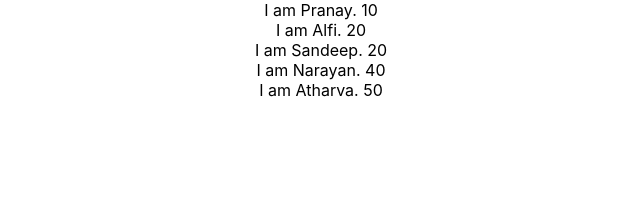
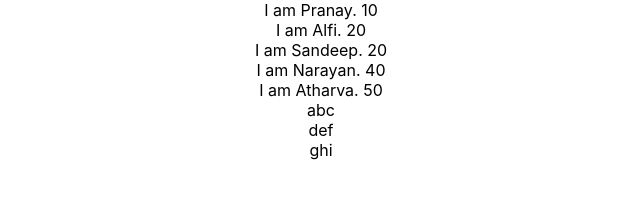
Before and after one commit to pranay407/react-tutorial, a React (Create React App) app: page / in a window 1280 px wide. Shown: the top 210 px of the page, without its empty margins (319-959 px from the left). Built offline with nearby package versions, Linux system fonts and the light colour scheme.

Commit message:
use of key when there is no unique id

```diff
--- a/src/components/NameList.js
+++ b/src/components/NameList.js
@@ -3,8 +3,8 @@ import Person from './Person'
 
 function NameList() {
 
-    // const names = ['abc', 'def', 'ghi']
-    // const NameList = names.map(name => <div>{name}</div>)
+    const names = ['abc', 'def', 'ghi']
+    const NameList = names.map((name,index) => <div key={index}>{name}</div>)
     // return (
     //     <div>
     //        {
@@ -53,12 +53,13 @@ function NameList() {
     // )
     //passing props sto another component
     const students = student.map(index => (
-        <Person studentData={index} />)
+        <Person key={index.id} studentData={index} />)
     )
 
     return (
         <div>
             {students}
+            {NameList}
         </div>
 
     )
--- a/src/components/Person.js
+++ b/src/components/Person.js
@@ -2,7 +2,7 @@ import React from 'react'
 
 function Person(props) {
     return (
-        <div>
+        <div >
 
                 I am {props.studentData.name}. {props.studentData.rollno}
 
```
